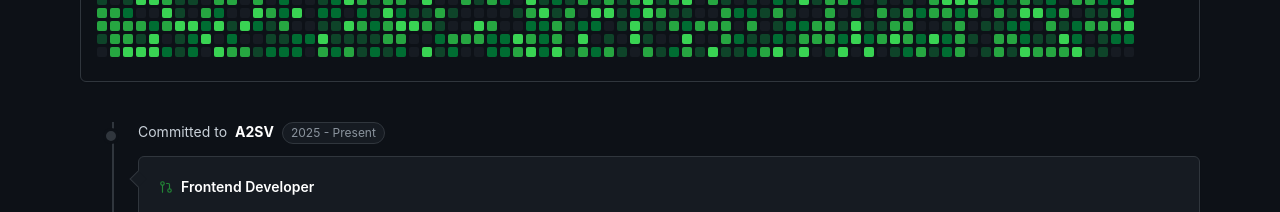
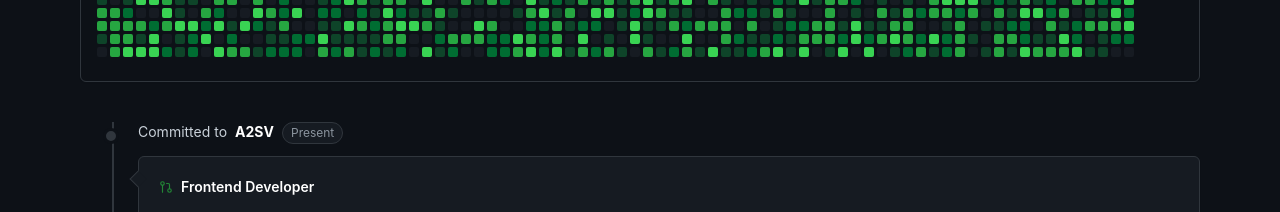
Before and after one commit to Bezaaa/portfolio, a React (Vite) app: page / in a window 1280 px wide. Shown: the part 1560-1772 px from the top of the page. Built offline with nearby package versions, Linux system fonts and the light colour scheme.

Commit message:
fix: change current date for current company

```diff
--- a/src/constants/user-data.ts
+++ b/src/constants/user-data.ts
@@ -48,7 +48,7 @@ skills: [
     {
       company: "A2SV",
       role: "Frontend Developer",
-      date: "2025 - Present",
+      date: "Present",
       logo: Code,
       bullets: [
         "Constructed high-performance web applications with Next.js, leveraging SSR and SSG to boost SEO by 30%.",
```
